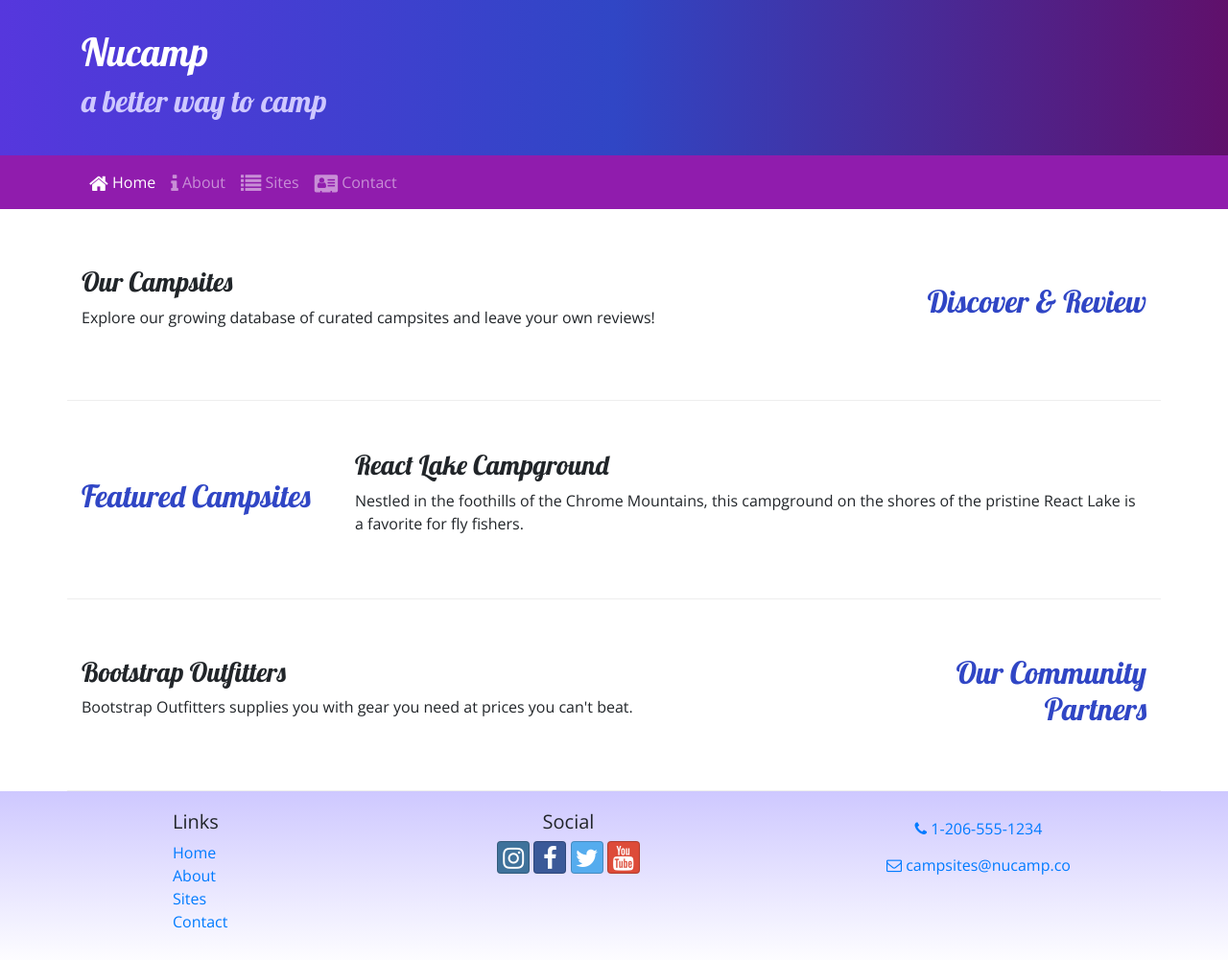
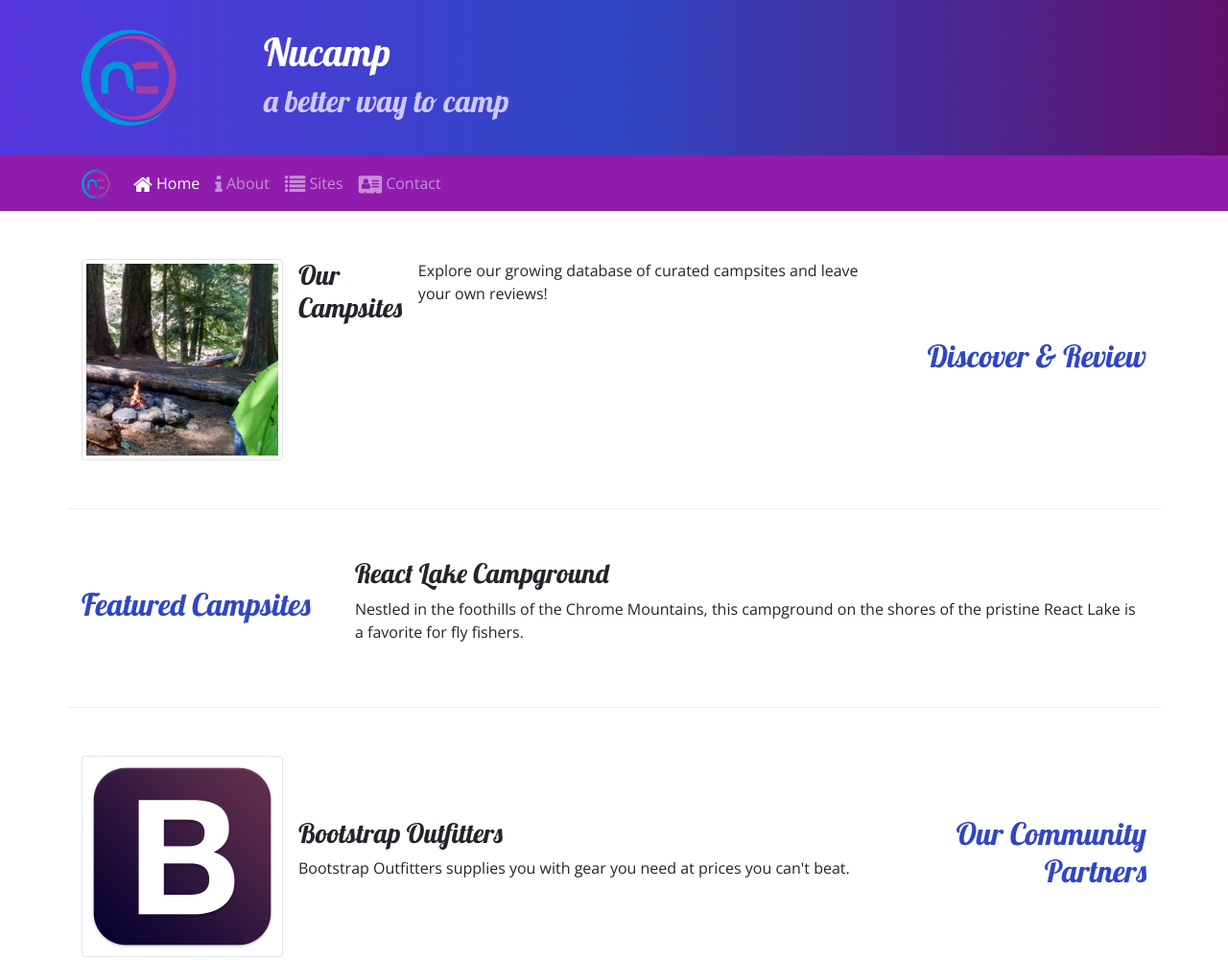
Before and after one commit to ChantellN/nucampsite, a website: page index.html in a window 1280 px wide. Shown: the top 1001 px of the page at 96% size. Drawn offline with nearby package versions, Linux system fonts and the light colour scheme.

Commit message:
Images and Media

```diff
--- a/index.html
+++ b/index.html
@@ -21,6 +21,9 @@
     <header class="jumbotron jumbotron-fluid">
         <div class="container">
             <div class="row">
+                <div class="col-4 col-sm-3 col-md-2 align-self-center">
+                    <img src="img/logo.png" class="img-fluid" alt="">
+                </div>
                 <div class="col">
                     <h1>Nucamp</h1>
                     <h2>a better way to camp</h2>
@@ -31,7 +34,8 @@
 
     <nav class="navbar navbar-expand-sm navbar-dark sticky-top">
         <div class="container">
-            <button class="navbar-toggler ml-auto" type="button" data-toggle="collapse" data-target="#nucampNavbar">
+            <a class="navbar-brand" href="#"><img src="img/logo.png" height="30" width="30" /></a>
+            <button class="navbar-toggler" type="button" data-toggle="collapse" data-target="#nucampNavbar">
                 <span class="navbar-toggler-icon"></span>
             </button>
             <div class="collapse navbar-collapse" id="nucampNavbar">
@@ -51,8 +55,11 @@
                 <h2 class="text-sm-right">Discover & Review</h2>
             </div>
             <div class="col">
-                <h3>Our Campsites</h3>
-                <p class="d-none d-sm-block">Explore our growing database of curated campsites and leave your own reviews!</p>
+                <div class="media">
+                    <img class="d-flex mr-3 img-thumbnail" src="img/breadcrumb-trail-thumb.jpg" alt="Breadcrumb Trail" />
+                    <h3>Our Campsites</h3>
+                    <p class="d-none d-sm-block">Explore our growing database of curated campsites and leave your own reviews!</p>
+                </div>
             </div>
         </div>
 
@@ -71,8 +78,13 @@
                 <h2 class="text-sm-right">Our Community Partners</h2>
             </div>
             <div class="col">
-                <h3>Bootstrap Outfitters</h3>
-                <p class="d-none d-sm-block">Bootstrap Outfitters supplies you with gear you need at prices you can't beat.</p>
+                <div class="media">
+                    <img class="d-flex mr-3 img-thumbnail" src="img/bootstrap-thumb.png" alt="Bootstrap Outfitters" />
+                    <div class="media-body align-self-center">
+                        <h3>Bootstrap Outfitters</h3>
+                        <p class="d-none d-sm-block">Bootstrap Outfitters supplies you with gear you need at prices you can't beat.</p>
+                    </div>
+                </div>
             </div>
         </div>
     </div>
```
Also changed, not shown: aboutus.html (+5 -1 lines), contactus.html (+5 -1 lines), img/bootstrap-thumb.png (added), img/breadcrumb-trail-thumb.jpg (added), img/breadcrumb-trail.jpg (added), img/chrome-river-thumb.jpg (added), img/chrome-river.jpg (added), img/logo.png (added), img/react-lake-thumb.jpg (added), img/react-lake.jpg (added), 2 other files.
